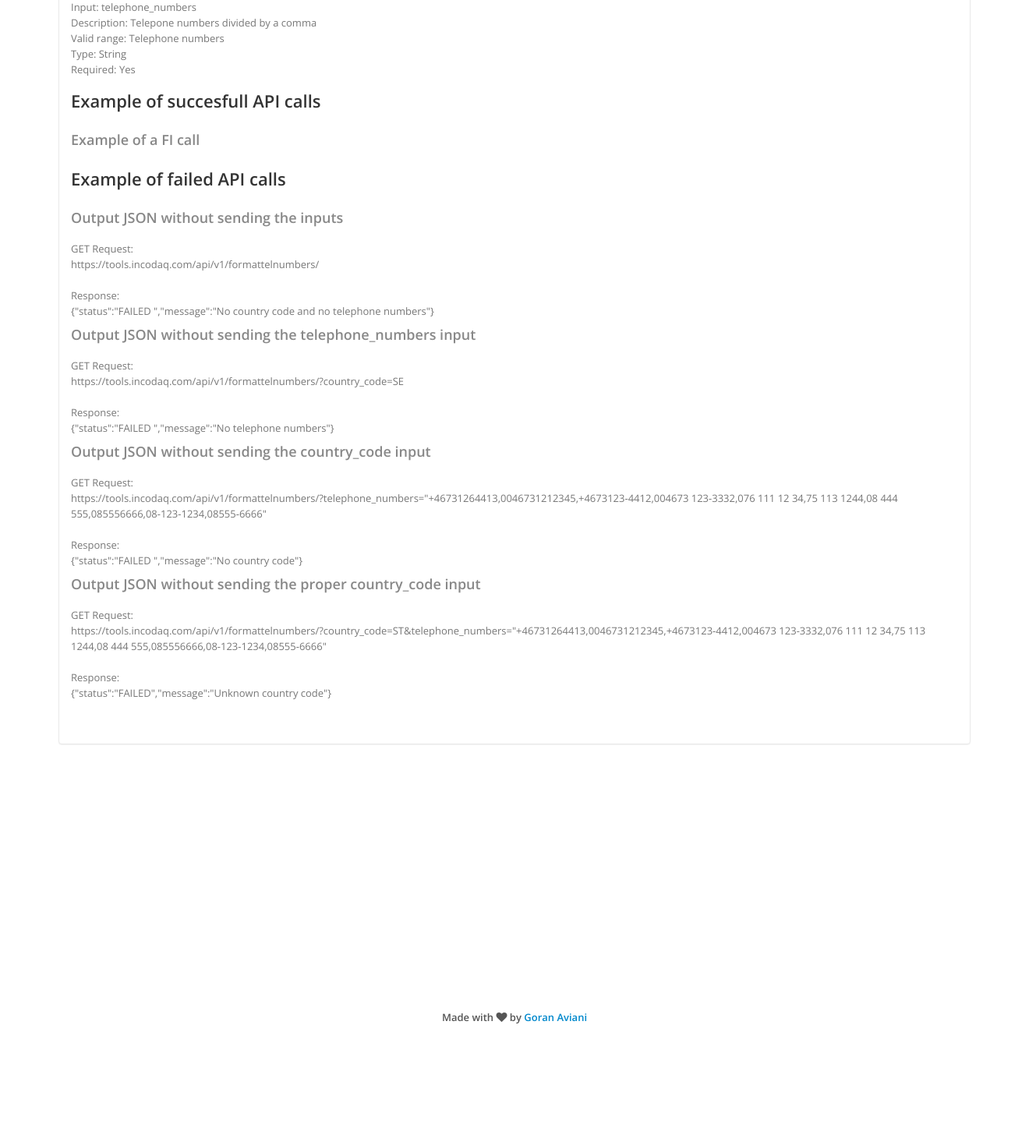
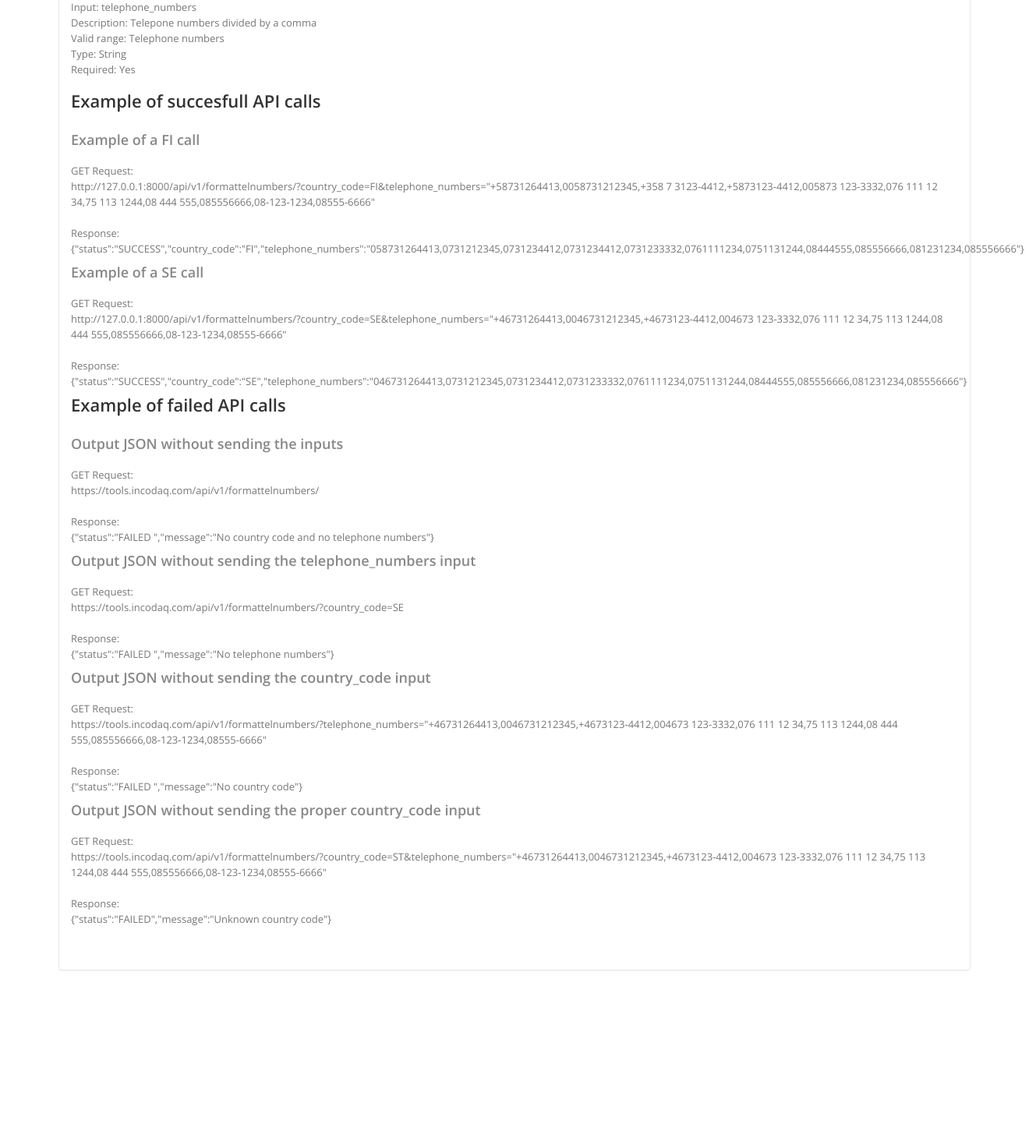
Before and after one commit to GoranAviani/inaivatools, a Django app: page /api/v1/docs/ in a window 1320 px wide. Shown: the part 626-2095 px from the top of the page at 78% size. Before the commit the page ends 1939 px from the top, so only its background shows below. Run offline with Django 3.2, Linux system fonts and the light colour scheme; some libraries are stand-ins or nearby versions.

Commit message:
api docs examples finished

```diff
--- a/templates/apiRelay/api_docs.html
+++ b/templates/apiRelay/api_docs.html
@@ -50,8 +50,17 @@
                                     <h2>Example of succesfull API calls</h2>
 
                                     <h3>Example of a FI call</h3>
+                                        GET Request:<br/>
+                                        http://127.0.0.1:8000/api/v1/formattelnumbers/?country_code=FI&telephone_numbers="+58731264413,0058731212345,+358 7 3123-4412,+5873123-4412,005873 123-3332,076 111 12 34,75 113 1244,08 444 555,085556666,08-123-1234,08555-6666"                                        <br/><br/>
+                                        Response:<br/>
+                                        {"status":"SUCCESS","country_code":"FI","telephone_numbers":"058731264413,0731212345,0731234412,0731234412,0731233332,0761111234,0751131244,08444555,085556666,081231234,085556666"}<br/>
 
-
+                                    <h3>Example of a SE call</h3>
+                                        GET Request:<br/>
+                                        http://127.0.0.1:8000/api/v1/formattelnumbers/?country_code=SE&telephone_numbers="+46731264413,0046731212345,+4673123-4412,004673 123-3332,076 111 12 34,75 113 1244,08 444 555,085556666,08-123-1234,08555-6666"
+                                        <br/><br/>
+                                        Response:<br/>
+                                        {"status":"SUCCESS","country_code":"SE","telephone_numbers":"046731264413,0731212345,0731234412,0731233332,0761111234,0751131244,08444555,085556666,081231234,085556666"}<br/>
 
                                     <h2>Example of failed API calls</h2>
                                             <h3>Output JSON without sending the inputs</h3>
@@ -69,7 +78,6 @@
 <h3>Output JSON without sending the telephone_numbers input</h3>
 GET Request:<br/>
 https://tools.incodaq.com/api/v1/formattelnumbers/?country_code=SE
-
 <br/><br/>
 Response:<br/>
 {"status":"FAILED ","message":"No telephone numbers"}<br/>
```
